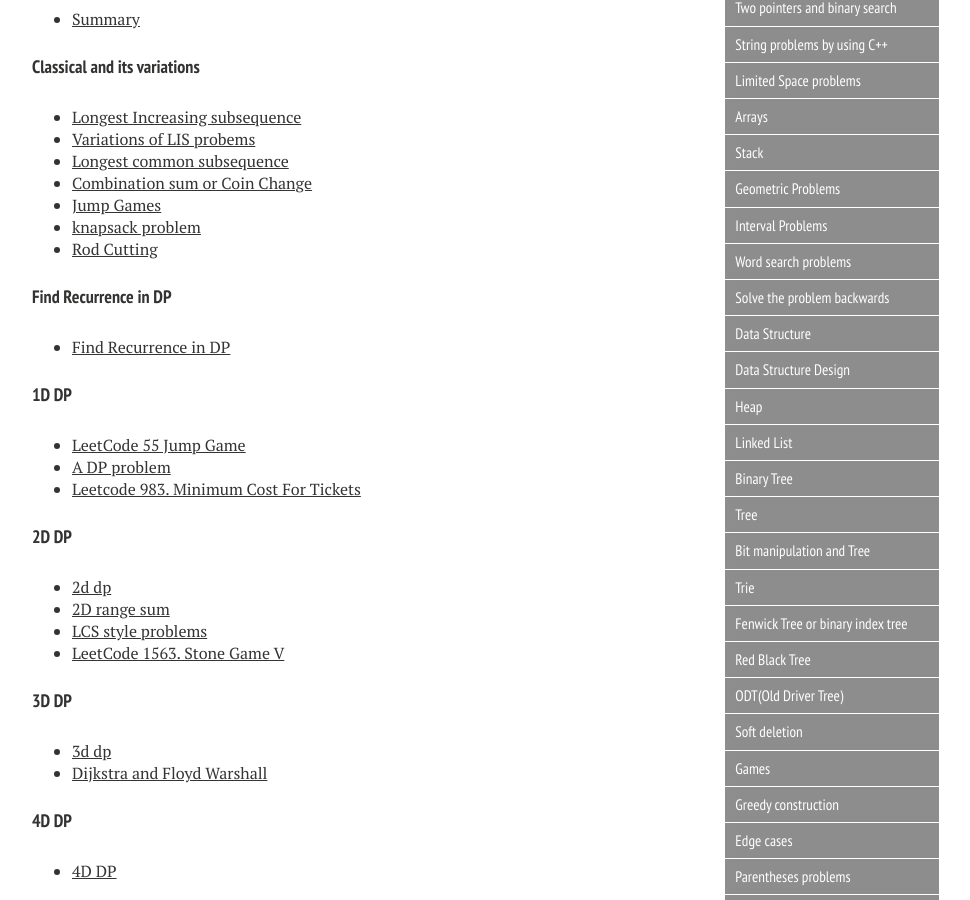
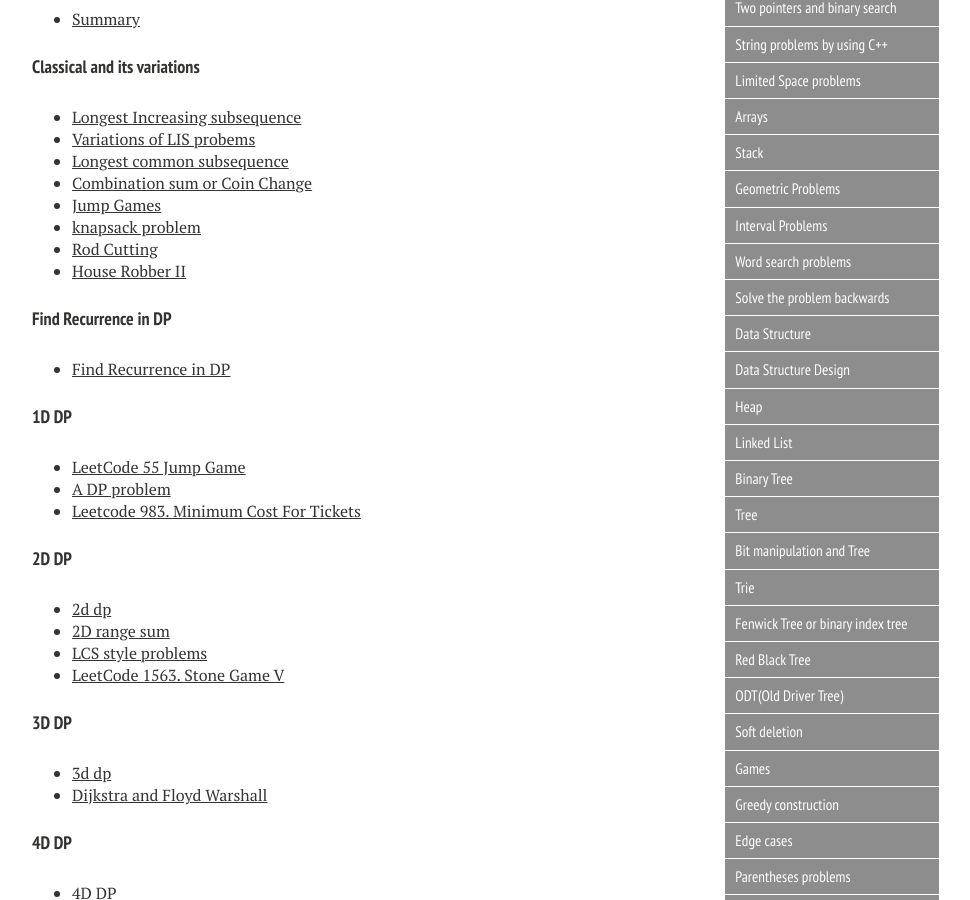
Before and after one commit to xiaokeshen/xiaokeshen.github.io, a Jekyll site: the page built from blog/index.md, in a window 1280 px wide and 900 px high, scrolled down 2247 px. Shown: the whole window, without its empty margins (288-1258 px from the left). Built offline with Jekyll 4.4.1, drawn with Linux system fonts in a browser that asks for light colours; nearby versions of some CDN libraries.

Commit message:
Add a house robber problem solution

```diff
--- a/blog/index.md
+++ b/blog/index.md
@@ -86,6 +86,7 @@ My 'Serious' coding got started since I became a student as a Computer Science M
 - [Jump Games](https://medium.com/@jim.morris.shen/sliding-window-min-max-priority-queue-monotonic-queue-ec77636cdc31?source=friends_link&sk=3c41b31a29a2fd879c1ff478e9777b2d)
 - [knapsack problem](https://medium.com/@jim.morris.shen/0-1-knapsack-problem-56ef9e78530a?source=friends_link&sk=c40e8e421cf676d875fea1539e3f0229)
 - [Rod Cutting](https://medium.com/@jim.morris.shen/rod-cutting-problem-89bc03f1cc03?source=friends_link&sk=429b38e39df2fcce0251ae72fe0e013c)
+- [House Robber II](https://medium.com/@jim.morris.shen/daily-problem-lc-213-house-robber-ii-552d21c46aa2?source=friends_link&sk=b848bd8838e5309fb3a885e346daeb7e)
 
 #### Find Recurrence in DP
 - [Find Recurrence in DP](https://medium.com/@jim.morris.shen/find-recurrence-in-dp-a46d7fcc202a?sk=a9a0c8b0e3b780e6175103d9c0ff9f53)
```
